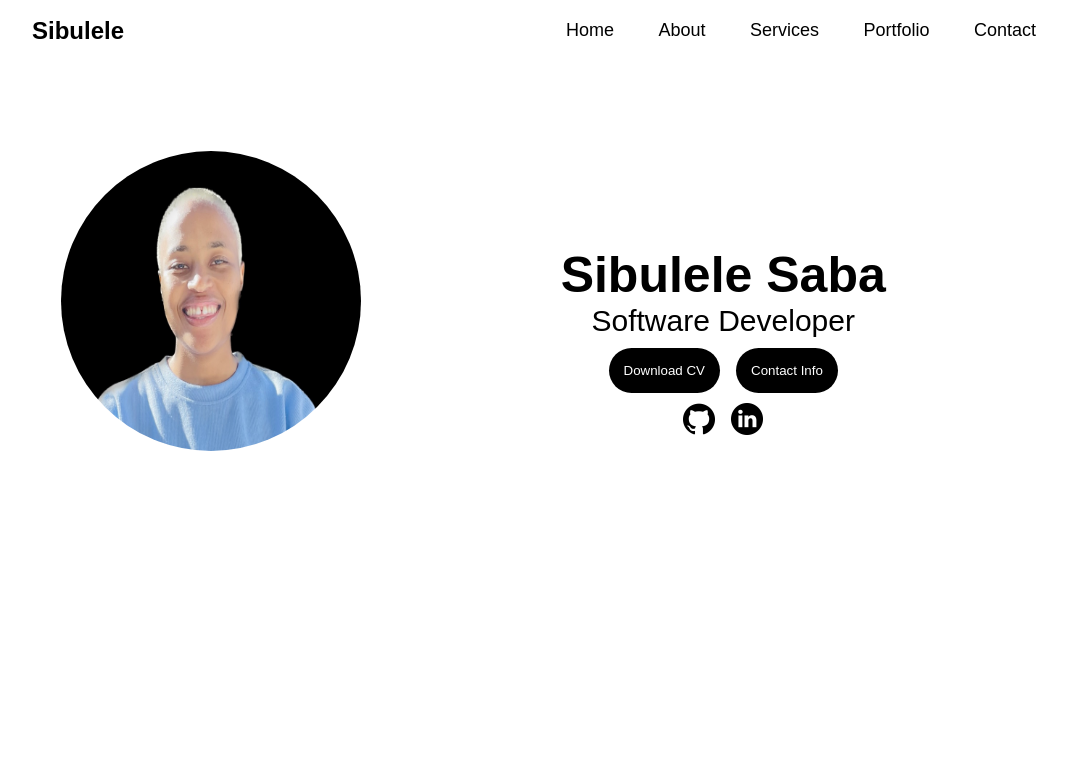
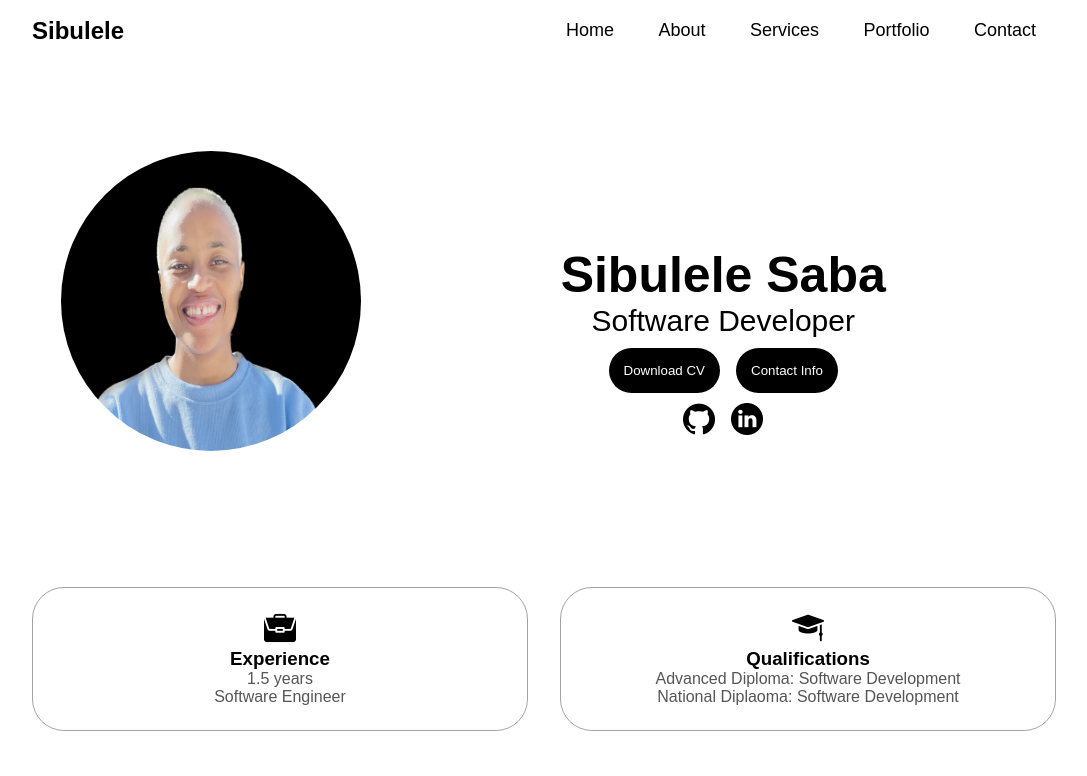
Before and after one commit to phiwe-saba/Personal-Portfolio, a plain HTML site: page index.html in a window 1280 px wide. Shown: the whole page, without its empty margins (96-1183 px from the left). Drawn offline with Linux system fonts and the light colour scheme.

Commit message:
added the qualifications section.

```diff
--- a/index.html
+++ b/index.html
@@ -42,5 +42,21 @@
             </div>
         </div>
     </div>
+    <div id="qualifications">
+        <div class="container">
+            <div class="certs-container">
+                <div class="details-container">
+                    <img src="./images/portfolio.png" alt="">
+                    <h3>Experience</h3>
+                    <p>1.5 years <br>Software Engineer</p>
+                </div>
+                <div class="details-container">
+                    <img src="./images/mortarboard.png" alt="">
+                    <h3>Qualifications</h3>
+                    <p>Advanced Diploma: Software Development<br>National Diplaoma: Software Development</p>
+                </div>
+            </div>
+        </div>
+    </div>
 </body>
 </html>
--- a/style.css
+++ b/style.css
@@ -134,3 +134,30 @@ nav ul li a:hover::after {
     width: 32px;
     height: 32px;
 }
+
+.certs-container {
+    display: flex;
+    gap: 2rem;
+    margin-bottom: 2rem;
+    margin-top: 2rem;
+    justify-content: center;
+}
+
+.details-container {
+    padding: 1.5rem;
+    flex: 1;
+    background: white;
+    border-radius: 2rem;
+    border: rgb(53, 53, 53) 0.1rem solid;
+    border-color: rgb(163, 163, 163);
+    text-align: center;
+}
+
+.details-container img {
+    width: 32px;
+    height: 32px;
+}
+
+.details-container p {
+    color: rgb(85, 85, 85);
+}
```
Also changed, not shown: images/mortarboard.png (added), images/portfolio.png (added), readme.txt.
